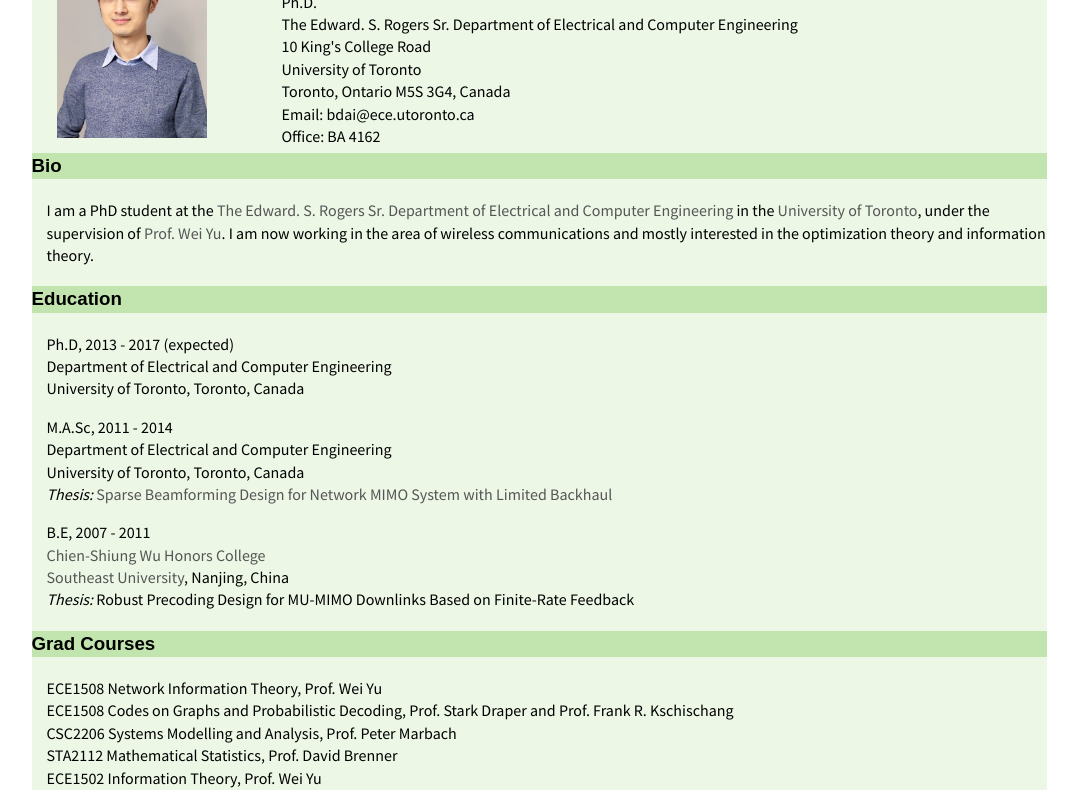
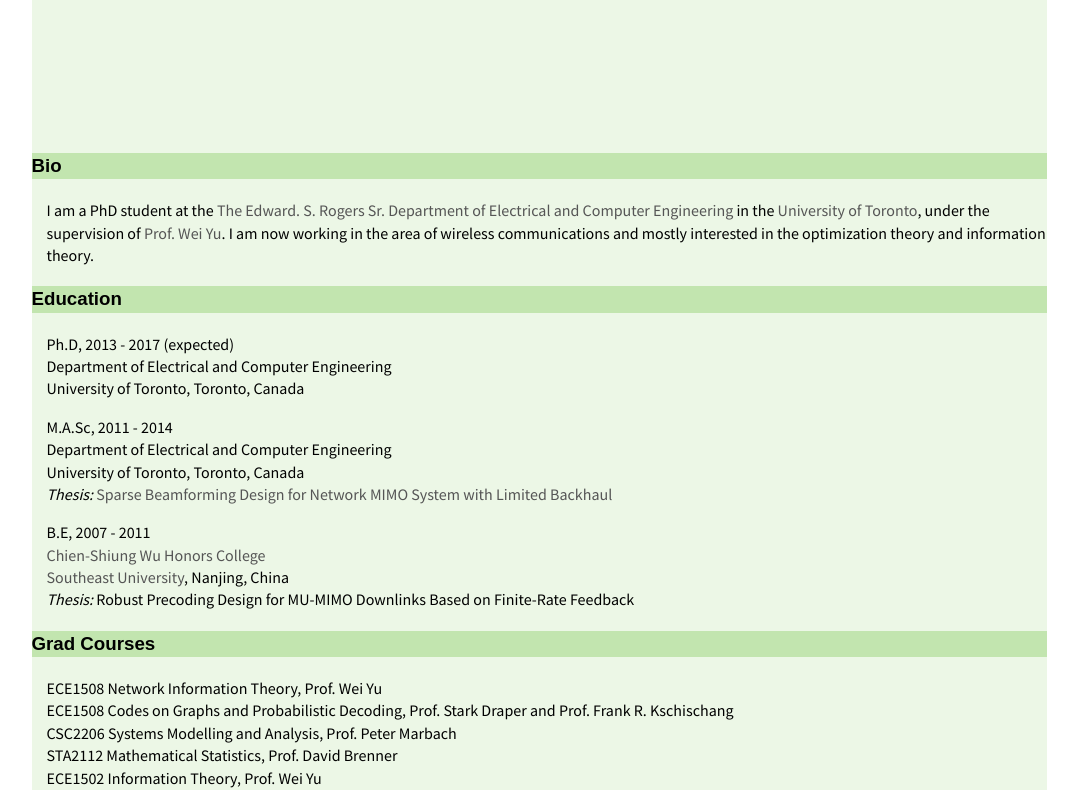
Before and after one commit to BinbinDai/binbindai.github.io, a plain HTML site: page index.html in a window 1280 px wide. Shown: the part 95-885 px from the top of the page, without its empty margins (101-1179 px from the left). Drawn offline with Linux system fonts and the light colour scheme; a web font is replaced by a local one.

Commit message:
update portraint link

```diff
--- a/index.html
+++ b/index.html
@@ -79,7 +79,7 @@
 
 		<div id="header">
 
-		<img id="portrait" src="./pic/portrait2.JPG" alt="Binbin's Protrait" width="150px" height="200px" id="protrait" />
+		<img id="portrait" src="./pic/portrait2" alt="Binbin's Protrait" width="150px" height="200px" id="protrait" />
 		<h1 id="binbindai">Binbin Dai</h1>
 		<h2 id="desc">Ph.D.<br>The Edward. S. Rogers Sr. Department of Electrical and Computer Engineering<br>10 King's College Road<br>University of Toronto<br>
 		Toronto, Ontario M5S 3G4, Canada<br>Email: bdai@ece.utoronto.ca<br>Office: BA 4162</h2>
```
